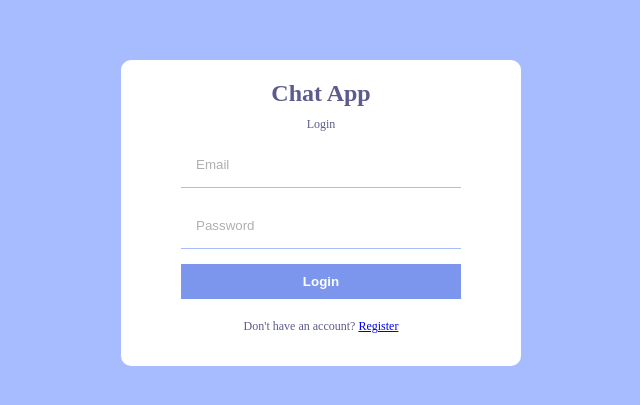
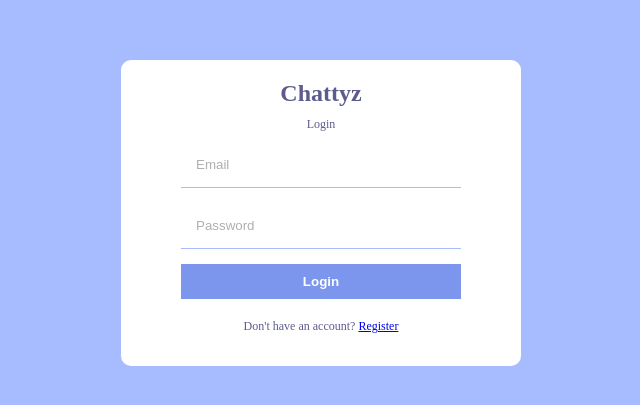
Before and after one commit to Muskan170303/ChatApp, a React (Vite) app: page /login in a window 1280 px wide. Shown: the part 187-592 px from the top of the page, without its empty margins (319-959 px from the left). Built offline with nearby package versions, Linux system fonts and the light colour scheme; no server answers.

Commit message:
Corrected name - chat app to chattyz

```diff
--- a/src/Components/Navbar.jsx
+++ b/src/Components/Navbar.jsx
@@ -13,7 +13,7 @@ function Navbar() {
   }
   return (
     <div className='navbar'>
-      <span className='logo'>Chat App</span>
+      <span className='logo'>Chattyz</span>
       <div className='user' onClick={handleclick}>
         <img src={currUser.photoURL} alt="" />
         <span>{currUser.displayName}</span>
--- a/src/Components/Welcome.jsx
+++ b/src/Components/Welcome.jsx
@@ -4,7 +4,7 @@ function Welcome() {
   return (
     <div className='welcome'>
         <div className='welcomecontainer'>
-            Welcome to our chat app
+            Welcome to Chattyz
         </div>
     </div>
   )
--- a/src/Pages/Login.jsx
+++ b/src/Pages/Login.jsx
@@ -28,7 +28,7 @@ function Login() {
   return (
     <div className='formContainer'>
         <div className='formWrapper'>
-            <span className='logo'>Chat App</span>
+            <span className='logo'>Chattyz</span>
             <span className='title'>Login</span>
             <form onSubmit={handleSubmit}>
                 <input type="email" placeholder='Email' />
--- a/src/Pages/Register.jsx
+++ b/src/Pages/Register.jsx
@@ -54,7 +54,7 @@ function Register() {
   return (
     <div className='formContainer'>
         <div className='formWrapper'>
-            <span className='logo'>Chat App</span>
+            <span className='logo'>Chattyz</span>
             <span className='title'>Register</span>
             <form onSubmit={handleSubmit}>
                 <input type="text" placeholder='Display Name' />
```
